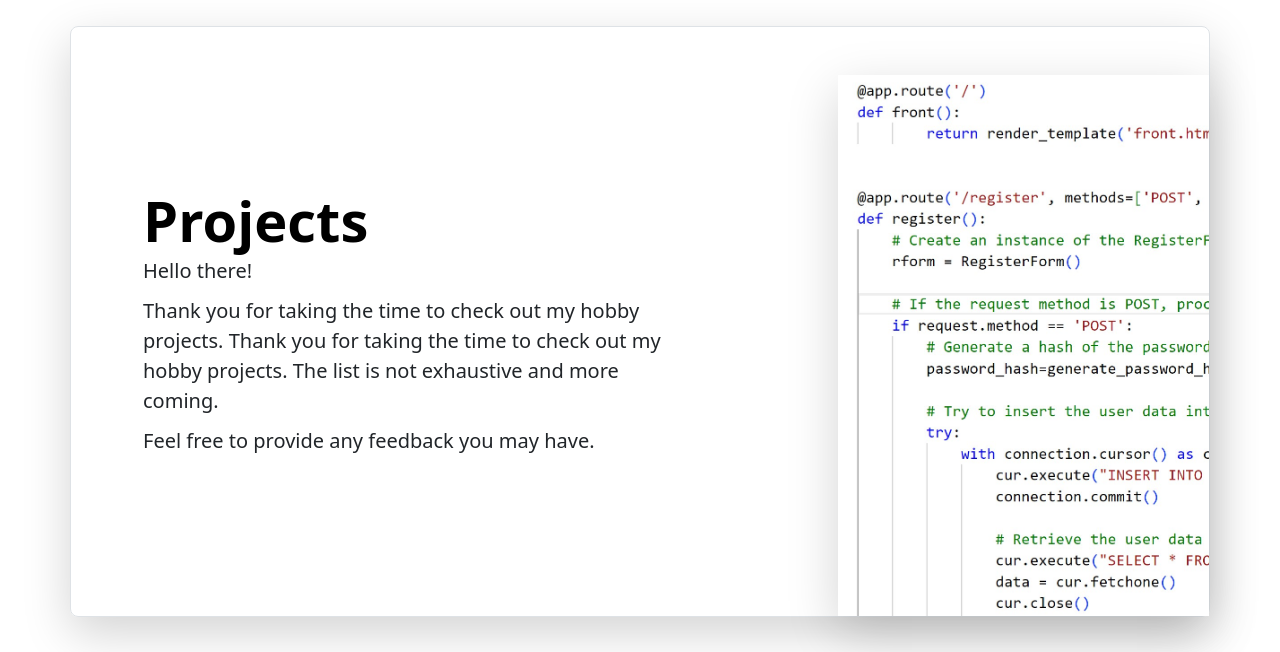
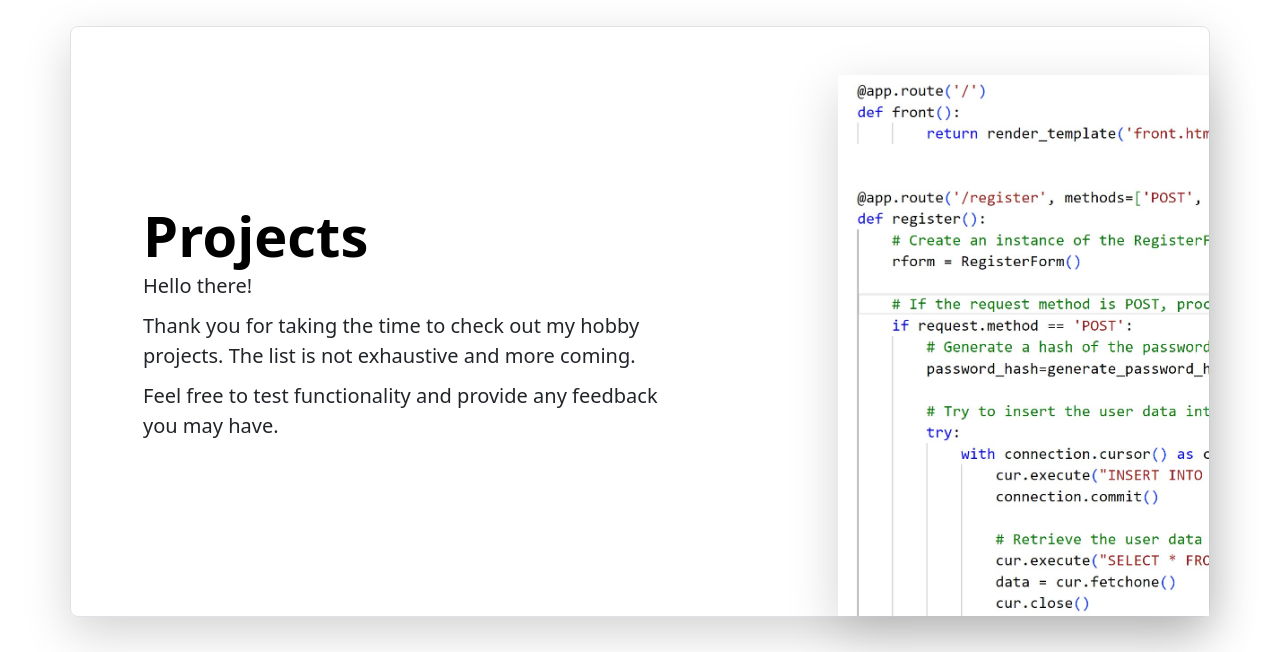
Before and after one commit to olegp999/myapp, a Flask app: page /projects in a window 1280 px wide. Shown: the part 134-786 px from the top of the page. Run offline with Flask 3, Linux system fonts and the light colour scheme; some libraries are stand-ins or nearby versions.

Commit message:
projects updates

```diff
--- a/templates/projects.html
+++ b/templates/projects.html
@@ -31,9 +31,8 @@ Home page
     <div class="col-lg-7 p-3 p-lg-5 pt-lg-3">
       <h1 class="display-4 fw-bold lh-1 text-body-emphasis">Projects</h1>
       <p class="lead">Hello there!</p>
-      <p class="lead">Thank you for taking the time to check out my hobby projects.
-        Thank you for taking the time to check out my hobby projects. The list is not exhaustive and more coming.  </p>
-      <p class="lead">Feel free to provide any feedback you may have.</p>
+      <p class="lead">Thank you for taking the time to check out my hobby projects. The list is not exhaustive and more coming.  </p>
+      <p class="lead">Feel free to test functionality and provide any feedback you may have.</p>
     </div>
     <div class="col-lg-4 offset-lg-1 p-0 overflow-hidden shadow-lg">
         <img class="rounded-lg-3" src="{{ url_for('static', filename='code.jpg') }}" alt="" width="720">
```
